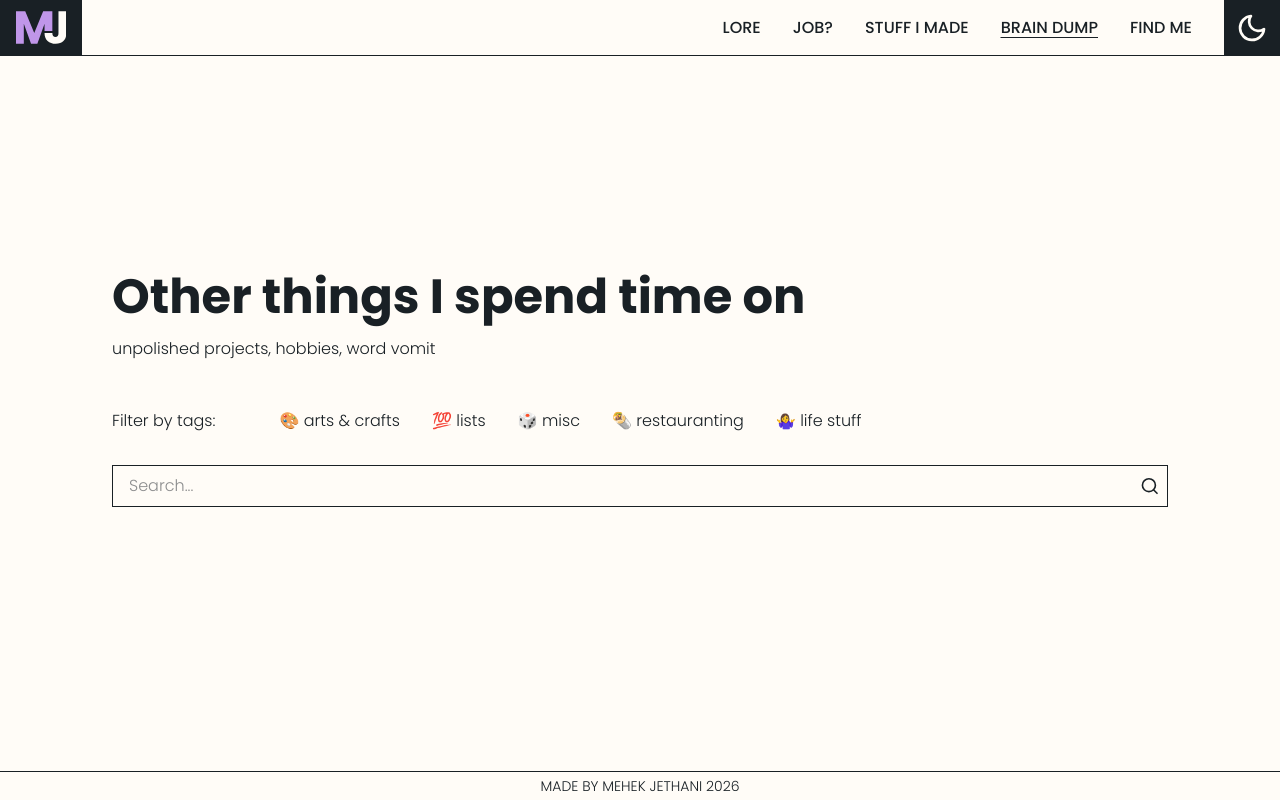
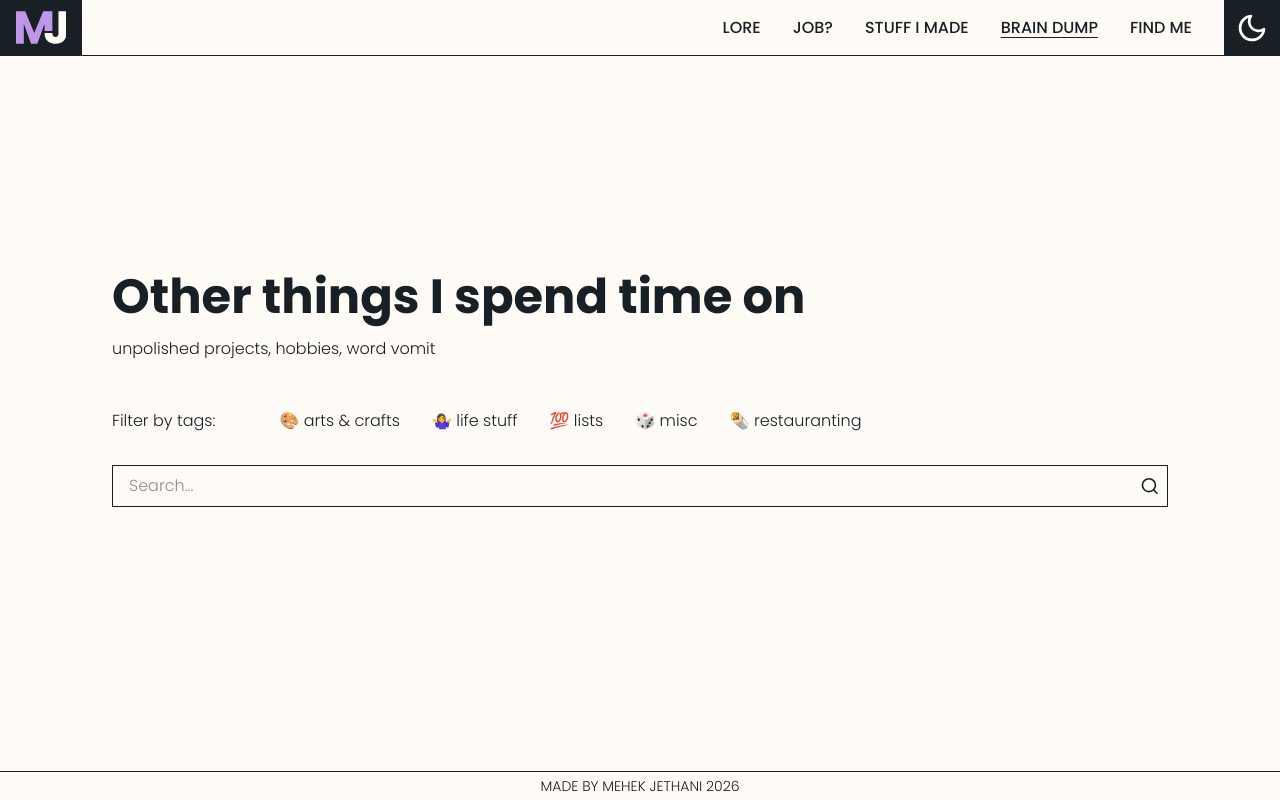
Before and after one commit to mehekj/website_3.0, a Next.js app: page /blog in a window 1280 px wide. Built offline with nearby package versions, Linux system fonts and the light colour scheme.

Commit message:
fix tags

```diff
--- a/app/blog/page.tsx
+++ b/app/blog/page.tsx
@@ -19,9 +19,7 @@ export default function Blog() {
 					<p>Filter by tags:</p>
 					<ul className="flex gap-8">
 						{tags
-							.sort((a, b) =>
-								a.substring(3, a.length) > b.substring(3, b.length) ? 1 : -1,
-							)
+							.sort((a, b) => (a.split(" ")[1] > b.split(" ")[1] ? 1 : -1))
 							.map((tag) => (
 								<TagLink key={tag} tag={tag} />
 							))}
--- a/components/TagLink.tsx
+++ b/components/TagLink.tsx
@@ -3,7 +3,7 @@
 import { useEffect, useState } from "react";
 
 export default function TagLink({ tag }: { tag: string }) {
-	const strippedTag = tag.substring(3, tag.length);
+	const strippedTag = tag.split(" ")[1];
 	const [selected, setSelected] = useState(false);
 
 	const toggleTag = () => {
```
